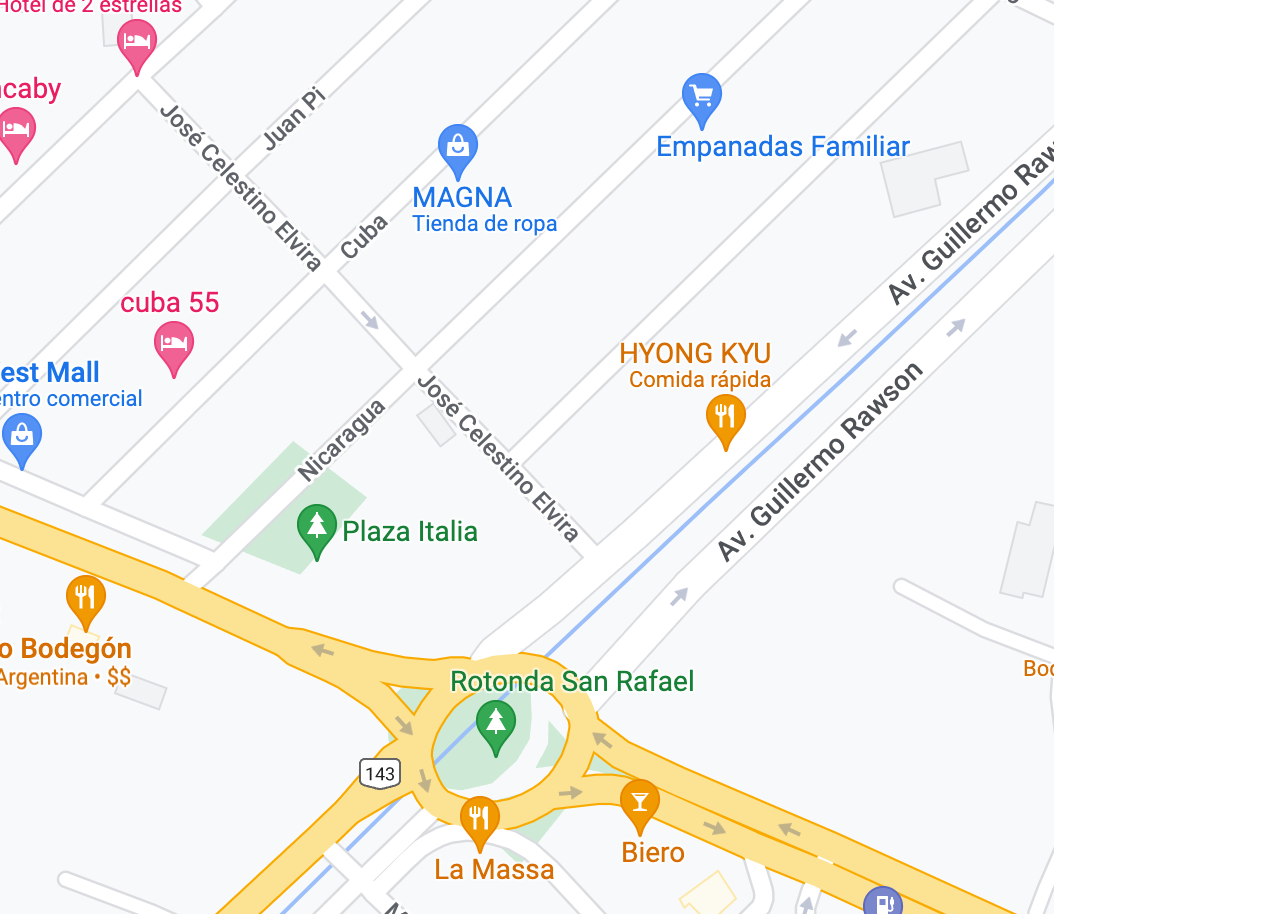
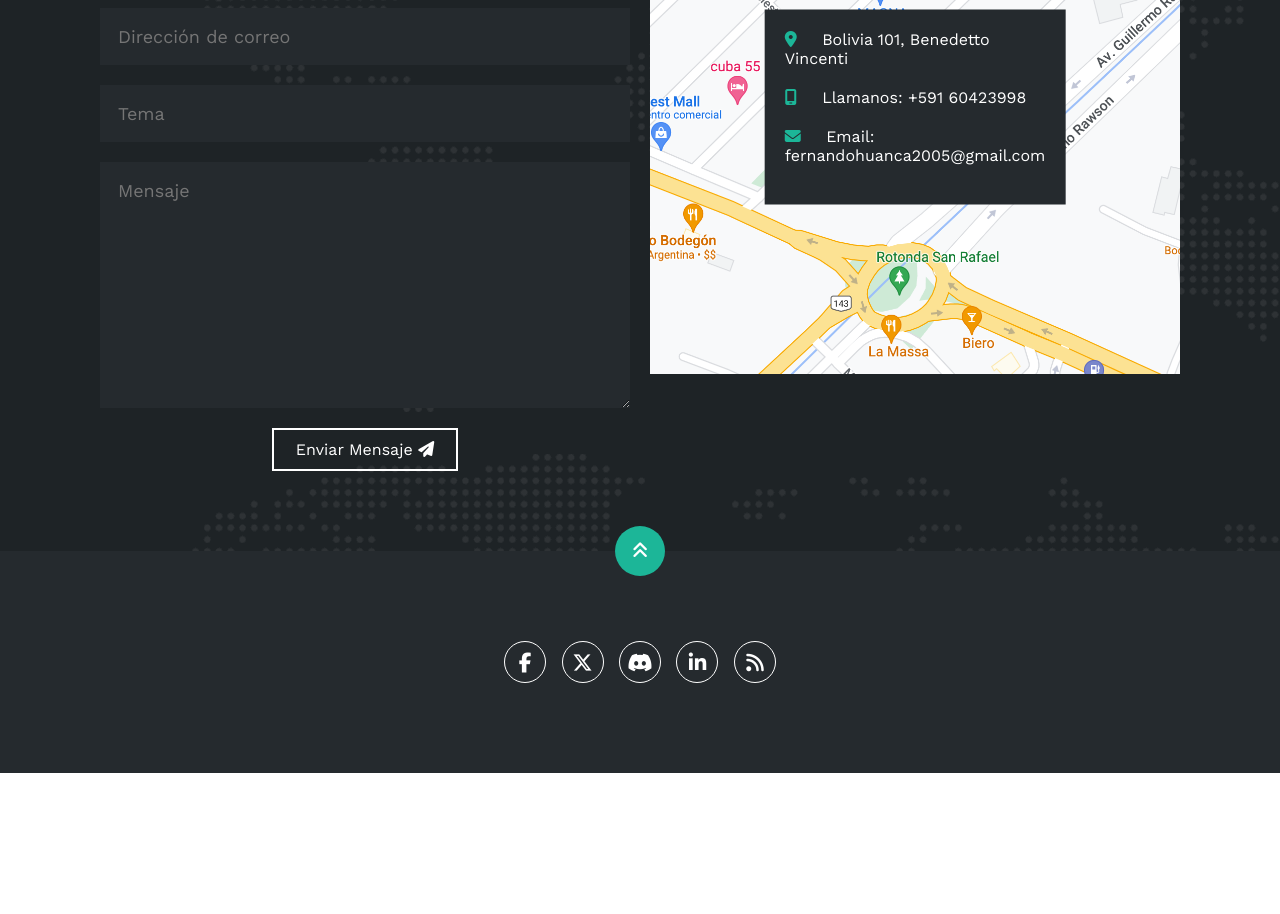
Before and after one commit to Fernando-Huanca/Mi-Web-Personal, a plain HTML site: page index.html in a window 1280 px wide. Shown: the part 4040-4954 px from the top of the page. After the commit the page ends 4813 px from the top, so only its background shows below. Drawn offline with nearby package versions, Linux system fonts and the light colour scheme.

Commit message:
Footer y contacto

```diff
--- a/estilo.css
+++ b/estilo.css
@@ -509,3 +509,125 @@ html{
 .portfolio .galeria .proyecto .overlay:hover h3{
     margin-bottom: 0px;
 }
+/* SECCION CONTACTO */
+.contacto{
+    background-image: url(img/contact_bg.png);
+    background-color: #1e2326;
+    color: #fff;
+    padding: 50px 0;
+}
+.contacto .contenido-seccion{
+    max-width: 1100px;
+    margin: auto;
+}
+.contacto h2{
+    font-size: 48px;
+    font-family: 'Righteous';
+    text-align: center;
+    padding: 20px 0;
+}
+.contacto .fila{
+    display: flex;
+}
+.contacto .col{
+    width: 50%;
+    padding: 10px;
+    position: relative;
+}
+.contacto .col input, .contacto .col textarea{
+    display: block;
+    width: 100%;
+    padding: 18px;
+    border: none;
+    margin-bottom: 20px;
+    background-color: #252A2E;
+    color: #fff;
+    font-size: 18px;
+}
+.contacto button{
+    cursor: pointer;
+    background-color: transparent;
+    border: 2px solid #fff;
+    width: fit-content;
+    display: block;
+    margin: 20px auto;
+    padding: 10px 22px;
+    font-size: 16px;
+    color: #fff;
+    position: relative;
+    z-index: 10;
+}
+.contacto button .overlay{
+    position: absolute;
+    top: 0;
+    left: 0;
+    width: 0;
+    height: 100%;
+    background-color: #1CB698;
+    z-index: -1;
+    transition: 1s;
+}
+.contacto button:hover .overlay{
+    width: 100%;
+}
+.contacto .col img{
+    width: 100%;
+}
+.contacto .col .info{
+    position: absolute;
+    top: 40%;
+    background-color: #252A2E;
+    padding: 20px;
+    max-width: 350px;
+    left: 50%;
+    transform: translate(-50%, -50%);
+}
+.contacto .col .info ul{
+    list-style-type: none;
+}
+.contacto .col .info ul li{
+    margin-bottom: 20px;
+}
+.contacto .col .info ul li i{
+    color: #1CB698;
+    display: inline-block;
+    margin-right: 20px;
+}
+footer{
+    background-color: #252A2E;
+    color: #fff;
+    padding: 50px 0 30px 0;
+    text-align: center;
+    position: relative;
+    width: 100%;
+}
+footer .redes{
+    margin-bottom: 20px;
+}
+footer .redes a{
+    color: #fff;
+    display: inline-block;
+    text-decoration: none;
+    border: 1px solid #fff;
+    border-radius: 100%;
+    width: 42px;
+    height: 42px;
+    line-height: 42px;
+    margin: 40px 5px;
+    font-size: 20px;
+    transition: .3s;
+}
+footer .arriba{
+    display: block;
+    width: 50px;
+    height: 50px;
+    background-color: #1CB698;
+    color: #fff;
+    position: absolute;
+    left: 50%;
+    transform: translateX(-50%);
+    top: -25px;
+    border-radius: 50%;
+    line-height: 50px;
+    font-size: 18px;
+}
--- a/index.html
+++ b/index.html
@@ -418,5 +418,19 @@
                 </div>
             </div>
         </section>
+
+        <!-- footer -->
+        <footer>
+            <a href="#inicio" class="arriba">
+                <i class="fa-solid fa-angles-up"></i>
+            </a>
+            <div class = "redes">
+                <a href="#"><i class="fa-brands fa-facebook-f"></i></a>
+                <a href="#"><i class="fa-brands fa-x-twitter"></i></a>
+                <a href="#"><i class="fa-brands fa-discord"></i></a>
+                <a href="#"><i class="fa-brands fa-linkedin-in"></i></a>
+                <a href="#"><i class="fa-solid fa-rss"></i></a>
+            </div>
+        </footer>
 </body>
 </html>
```
